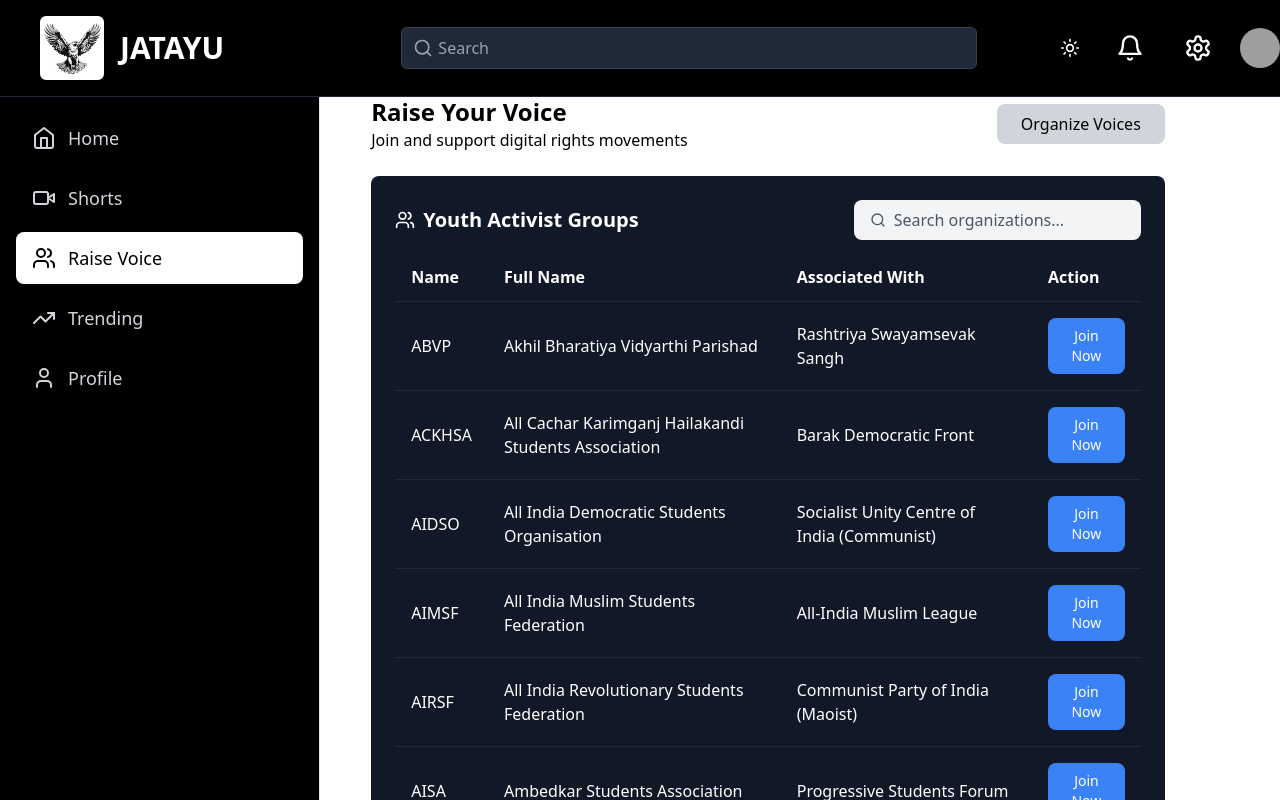
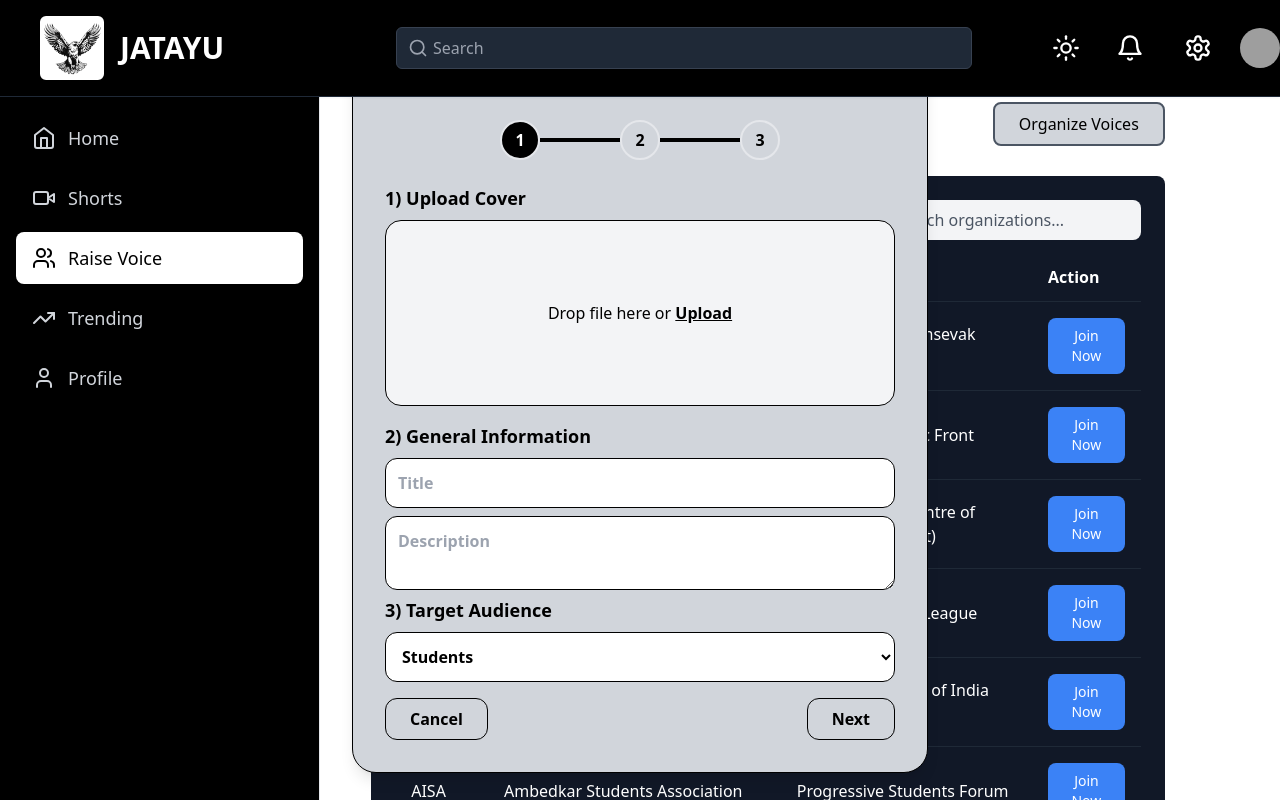
Before and after one commit to ShivanshupalINDIAN/PROTOTYPE-J, a React (Vite) app: page /home/protest in a window 1280 px wide. Both pictures are taken after a click on the button "Organize Voices". Shown: the top 800 px of the page. Built offline with nearby package versions, Linux system fonts and the light colour scheme; grey boxes are pictures that could not be loaded.

Commit message:
third commit

```diff
--- a/package.json
+++ b/package.json
@@ -10,6 +10,7 @@
     "preview": "vite preview"
   },
   "dependencies": {
+    "@headlessui/react": "^2.2.0",
     "lucide-react": "^0.344.0",
     "react": "^18.3.1",
     "react-dom": "^18.3.1",
--- a/src/components/theme/ThemeToggle.tsx
+++ b/src/components/theme/ThemeToggle.tsx
@@ -12,9 +12,9 @@
       aria-label={`Switch to ${theme === 'dark' ? 'light' : 'dark'} theme`}
     >
       {theme === 'dark' ? (
-        <Sun className="h-5 w-5 " stroke="white" />
+        <Sun className="h-7 w-7 " stroke="white" />
       ) : (
-        <Moon className="h-5 w-5" stroke="white" />
+        <Moon className="h-7 w-7" stroke="white" />
       )}
     </button>
   );
--- a/src/pages/ProtestPage.tsx
+++ b/src/pages/ProtestPage.tsx
@@ -1,6 +1,10 @@
 import React, { useState } from 'react';
 import { Search, Users, ExternalLink } from 'lucide-react';
 import { ProtestCard } from '../components/protest/ProtestCard';
+
+import { Dialog } from "@headlessui/react";
+import { Switch } from "@headlessui/react";
+
 
 const YOUTH_ORGANIZATIONS = [
   { id: 'abvp', name: 'ABVP', fullName: 'Akhil Bharatiya Vidyarthi Parishad', association: 'Rashtriya Swayamsevak Sangh' },
@@ -47,6 +51,22 @@
   const [joinedOrgs, setJoinedOrgs] = useState<string[]>([]);
   const [joinedProtests, setJoinedProtests] = useState<string[]>([]);
 
+
+  const [isOpen, setIsOpen] = useState(false);
+  const [step, setStep] = useState(1);
+  const [isNotified, setIsNotified] = useState(false);
+  const [pollOptions, setPollOptions] = useState([""]);
+
+  const addPollOption = () => {
+    setPollOptions([...pollOptions, ""]);
+  };
+
+  const updatePollOption = (index, value) => {
+    const newOptions = [...pollOptions];
+    newOptions[index] = value;
+    setPollOptions(newOptions);
+  };
+
   const handleJoinToggle = (orgId: string) => {
     setJoinedOrgs((prev) =>
       prev.includes(orgId) ? prev.filter((id) => id !== orgId) : [...prev, orgId]
@@ -71,11 +91,141 @@
           <h1 className="text-2xl font-bold text-black">Raise Your Voice</h1>
           <p className="text-black">Join and support digital rights movements</p>
         </div>
-        <button className="bg-gray-300 border-6 border-black text-black px-6 py-2 rounded-lg hover:bg-gray-400 transition-colors"
-        >
+        <button  type="button"   className="bg-gray-300  border-2 border-gray-600 text-black px-6 py-2 rounded-lg hover:bg-gray-400 transition-colors"
+        onClick={() => setIsOpen(true)} >
           Organize Voices
         </button>
       </div>
+
+
+
+
+
+
+
+      <Dialog open={isOpen} onClose={() => setIsOpen(false)} className="fixed inset-0 flex items-center justify-center p-4">
+        <Dialog.Panel className="bg-gray-300 text-black max-w-xl w-full p-8 rounded-3xl border border-black shadow-lg relative">
+          <h2 className="text-center text-3xl font-extrabold mb-6">Raise Voice</h2>
+
+          {/* Step Indicator */}
+          <div className="flex items-center justify-center mb-6">
+            {[1, 2, 3].map((num, index) => (
+              <div key={num} className="flex items-center">
+                <div className={`w-10 h-10 flex items-center justify-center rounded-full border-2 font-extrabold ${step >= num ? 'bg-black text-white' : 'text-black'}`}>
+                  {num}
+                </div>
+                {index !== 2 && <div className="w-20 h-1 bg-black"></div>}
+              </div>
+            ))}
+          </div>
+
+          {/* Step 1 Fields */}
+          {step === 1 && (
+            <div>
+              <label className="block text-lg font-extrabold mb-2">1) Upload Cover</label>
+              <div className="border border-black p-20 rounded-2xl mb-4 text-center cursor-pointer bg-gray-100 text-black">
+                Drop file here or <span className="underline font-bold">Upload</span>
+              </div>
+
+              <label className="block text-lg font-extrabold mb-2">2) General Information</label>
+              <input type="text" placeholder="Title" className="w-full p-3 mb-2 bg-white border border-black rounded-xl font-bold" />
+              <textarea placeholder="Description" className="w-full p-3 bg-white border border-black rounded-xl font-bold"></textarea>
+
+              <label className="block text-lg font-extrabold mb-2">3) Target Audience</label>
+              <select className="w-full p-3 bg-white border border-black rounded-xl mb-4 font-bold">
+                <option>Students</option>
+                <option>All Users</option>
+                <option>Workers</option>
+              </select>
+
+              <div className="flex justify-between">
+                <button onClick={() => setIsOpen(false)} className="border border-black px-6 py-2 rounded-xl hover:bg-black hover:text-white font-extrabold">
+                  Cancel
+                </button>
+                <button onClick={() => setStep(2)} className="border border-black px-6 py-2 rounded-xl hover:bg-black hover:text-white font-extrabold">
+                  Next
+                </button>
+              </div>
+            </div>
+          )}
+
+          {/* Step 2 Fields */}
+          {step === 2 && (
+            <div>
+              <label className="block text-lg font-extrabold mb-2">4) Anonymous or Show Identity</label>
+              <div className="mb-4 flex space-x-4">
+                <label className="flex items-center font-extrabold"><input type="radio" name="identity" className="mr-2" /> Anonymous</label>
+                <label className="flex items-center font-extrabold"><input type="radio" name="identity" className="mr-2" /> Show Identity</label>
+              </div>
+
+              <label className="block text-lg font-extrabold mb-2">5) User Notification Events</label>
+              <Switch
+                checked={isNotified}
+                onChange={setIsNotified}
+                className={`${isNotified ? 'bg-black' : 'bg-gray-500'} relative inline-flex h-8 w-14 items-center rounded-full`}
+              >
+                <span className="sr-only">Enable notifications</span>
+                <span className={`${isNotified ? 'translate-x-6 bg-white' : 'translate-x-1 bg-black'} inline-block h-6 w-6 transform rounded-full transition`} />
+              </Switch>
+
+              <label className="block text-lg font-extrabold mt-4">6) Upload Documentation or Proof</label>
+              <div className="border border-black p-12 rounded-2xl text-center cursor-pointer mb-4 bg-gray-100 text-black w-full">
+                Drop files here (Supported formats: .jpg, .png, .pdf)
+              </div>
+
+              <div className="flex justify-between">
+                <button onClick={() => setStep(1)} className="border border-black px-6 py-2 rounded-xl hover:bg-black hover:text-white font-extrabold">
+                  Back
+                </button>
+                <button onClick={() => setStep(3)} className="border border-black px-6 py-2 rounded-xl hover:bg-black hover:text-white font-extrabold">
+                  Next
+                </button>
+              </div>
+            </div>
+          )}
+
+          {/* Step 3 Fields */}
+          {step === 3 && (
+            <div>
+              <label className="block text-lg font-extrabold mb-2">7) Post</label>
+              <div className="border border-black p-20 rounded-2xl mb-4 text-center bg-gray-100 text-black">
+                Live Video or Post Preview
+              </div>
+
+              <label className="block text-lg font-extrabold mb-2">8) Event Scheduling</label>
+              <input type="date" className="w-full p-3 bg-white border border-black rounded-xl mb-4 font-bold" />
+
+              <label className="block text-lg font-extrabold mb-2">9) Poll</label>
+              {pollOptions.map((option, index) => (
+                <input
+                  key={index}
+                  type="text"
+                  value={option}
+                  onChange={(e) => updatePollOption(index, e.target.value)}
+                  placeholder={`Option ${index + 1}`}
+                  className="w-full p-3 bg-white border border-black rounded-xl font-bold mb-2"
+                />
+              ))}
+              <button onClick={addPollOption} className="text-blue-600 underline font-bold">+ Add Option</button>
+
+              <div className="flex justify-between mt-4">
+                <button onClick={() => setStep(2)} className="border border-black px-6 py-2 rounded-xl hover:bg-black hover:text-white font-extrabold">
+                  Back
+                </button>
+                <button className="border border-black px-6 py-2 rounded-xl hover:bg-black hover:text-white font-extrabold">
+                  Submit
+                </button>
+              </div>
+            </div>
+          )}
+        </Dialog.Panel>
+      </Dialog>
+
+
+
+
+
+
 
       {/* Youth Organizations Section */}
       <div className="bg-gray-900 rounded-lg p-6 mb-8">
```
Also changed, not shown: 1 other file (tests, documents, lock files or other folders).
